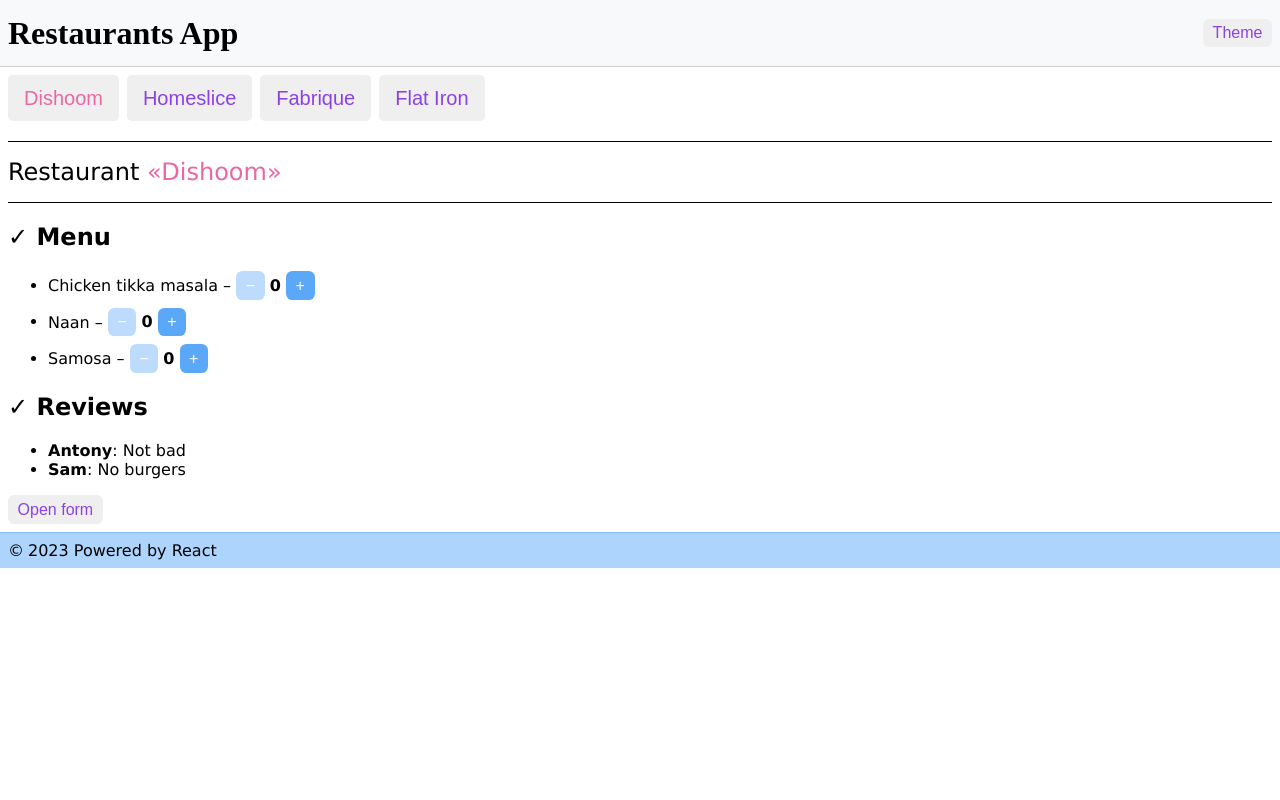
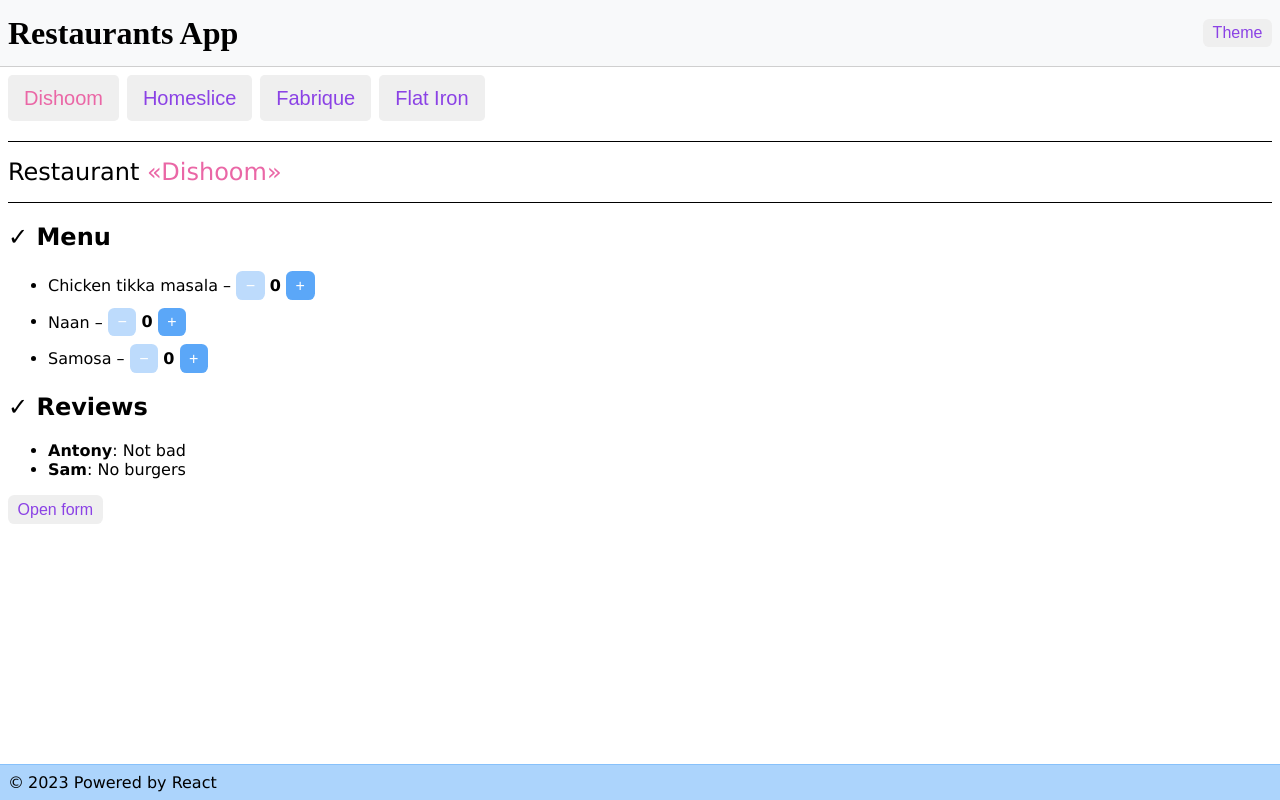
Before and after one commit to itsanti/react-20230914, a React (Vite) app: page / in a window 1280 px wide. Built offline with nearby package versions, Linux system fonts and the light colour scheme.

Commit message:
Fix layout styles

```diff
--- a/src/layouts/Main/styles.module.scss
+++ b/src/layouts/Main/styles.module.scss
@@ -1,3 +1,9 @@
+.root {
+    height: 100%;
+    display: grid;
+    grid-template-rows: auto 1fr auto;
+}
+
 .header {
     display: flex;
     justify-content: space-between;
--- a/src/main.css
+++ b/src/main.css
@@ -1,5 +1,11 @@
+html, body {
+    margin: 0;
+}
+html, body , #root{
+    height: 100%;
+}
+
 body {
-    margin: 0;
     padding: 0;
     box-sizing: border-box;
     font-family: Verdana, Geneva, Tahoma, sans-serif
--- a/src/pages/Main/styles.module.scss
+++ b/src/pages/Main/styles.module.scss
@@ -1,5 +1,5 @@
 .layout {
-    margin: 0;
-    padding: 0;
-    min-width: 500px;
+    height: 100%;
+    display: grid;
+    grid-template-rows: auto 1fr auto;
 }
```
